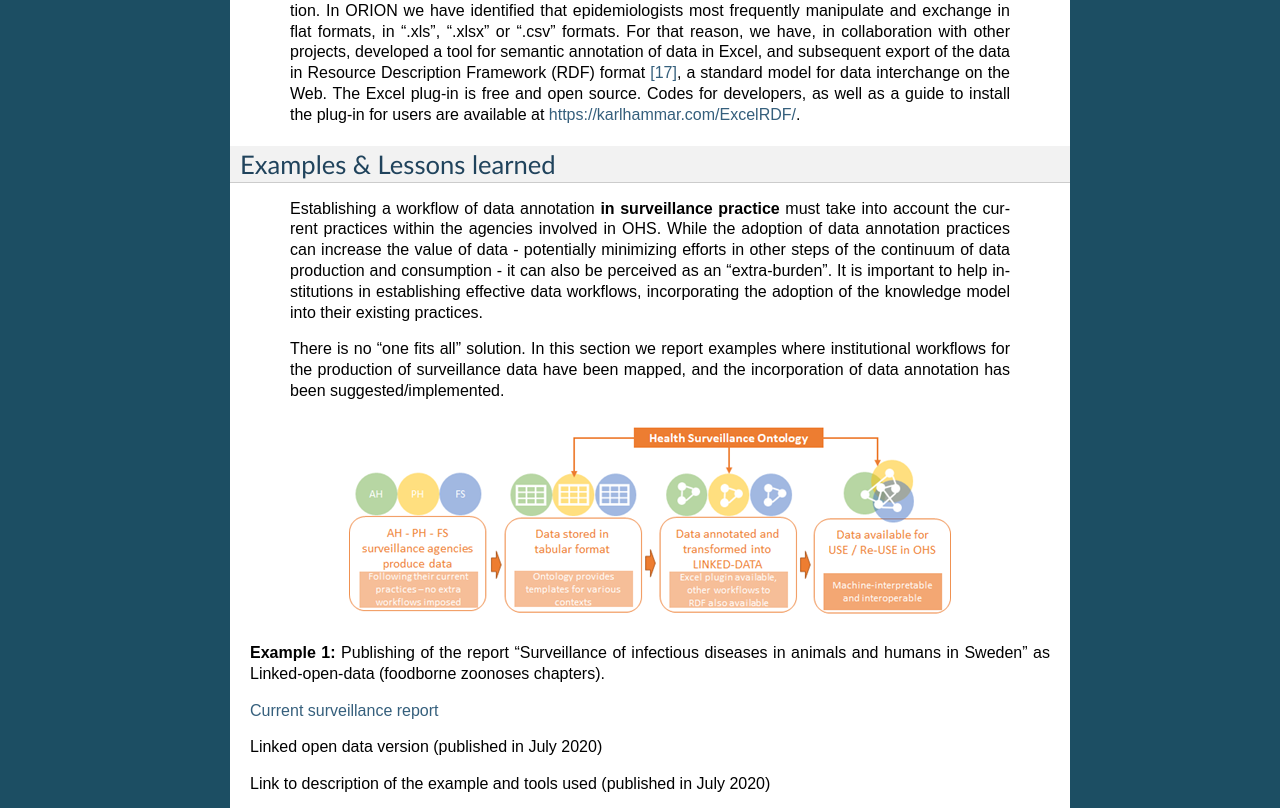
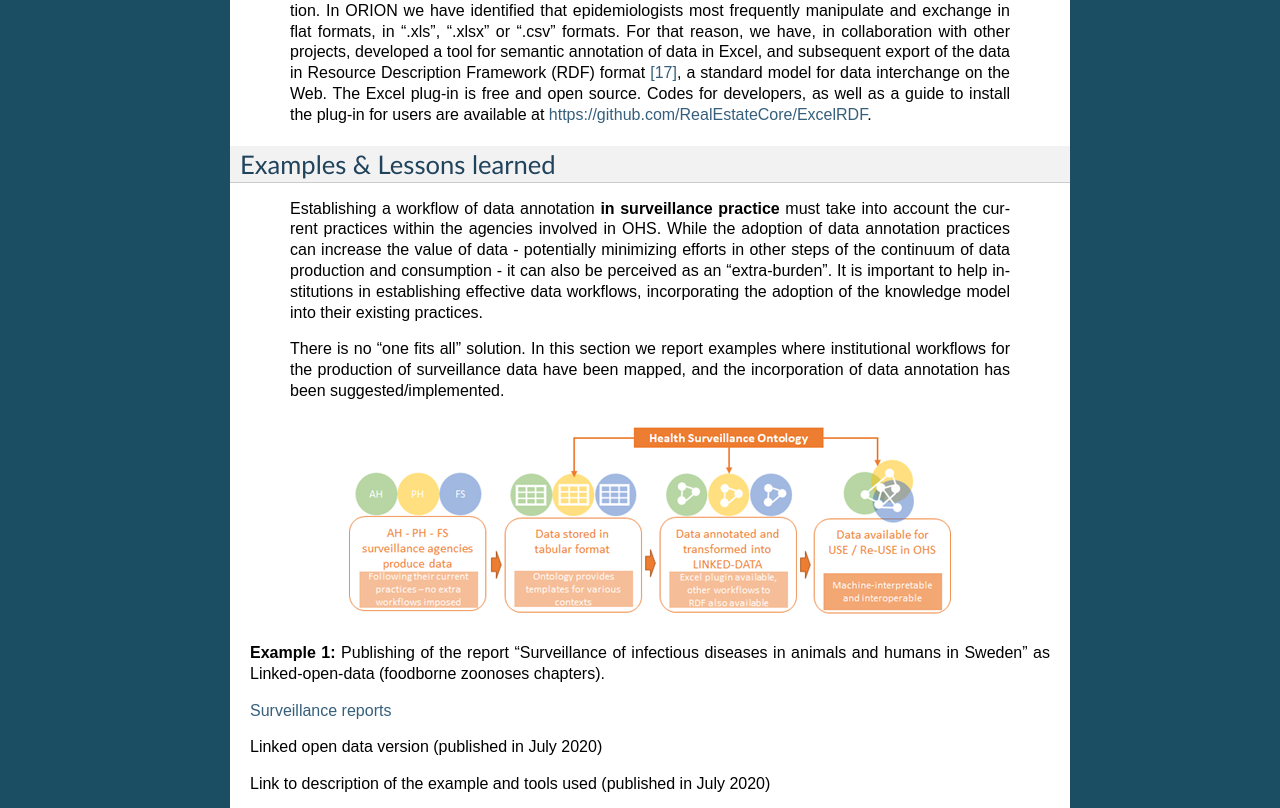
Before and after one commit to EJP-ORION/OH-Surveillance-Codex, a Sphinx documentation site: the page built from docs/4-the-data-principle.rst, in a window 1280 px wide and 1400 px high, scrolled down 1828 px. Shown: the part 237-1045 px from the top of the window. Built offline with Sphinx 7.4.7, drawn with Linux system fonts in a browser that asks for light colours.

Commit message:
Links update

```diff
--- a/docs/4-the-data-principle.rst
+++ b/docs/4-the-data-principle.rst
@@ -145,7 +145,7 @@ Tools to annotate data using HSO
    format [17]_, a standard model for data interchange on the Web. The
    Excel plug-in is free and open source. Codes for developers, as well
    as a guide to install the plug-in for users are available at
-   https://karlhammar.com/ExcelRDF/.
+   https://github.com/RealEstateCore/ExcelRDF.
 
 
 Examples & Lessons learned
@@ -177,8 +177,8 @@ Examples & Lessons learned
 diseases in animals and humans in Sweden” as Linked-open-data (foodborne
 zoonoses chapters).
 
-`Current surveillance
-report <https://old.sva.se/en/reports-and-publications-in-english/disease-surveillance/disease-surveillance-reports>`__
+`Surveillance
+reports <http://datadrivensurveillance.org/campylobacter-surveillance-in-sweden/>`__
 
 Linked open data version (published in July 2020)
 
```
